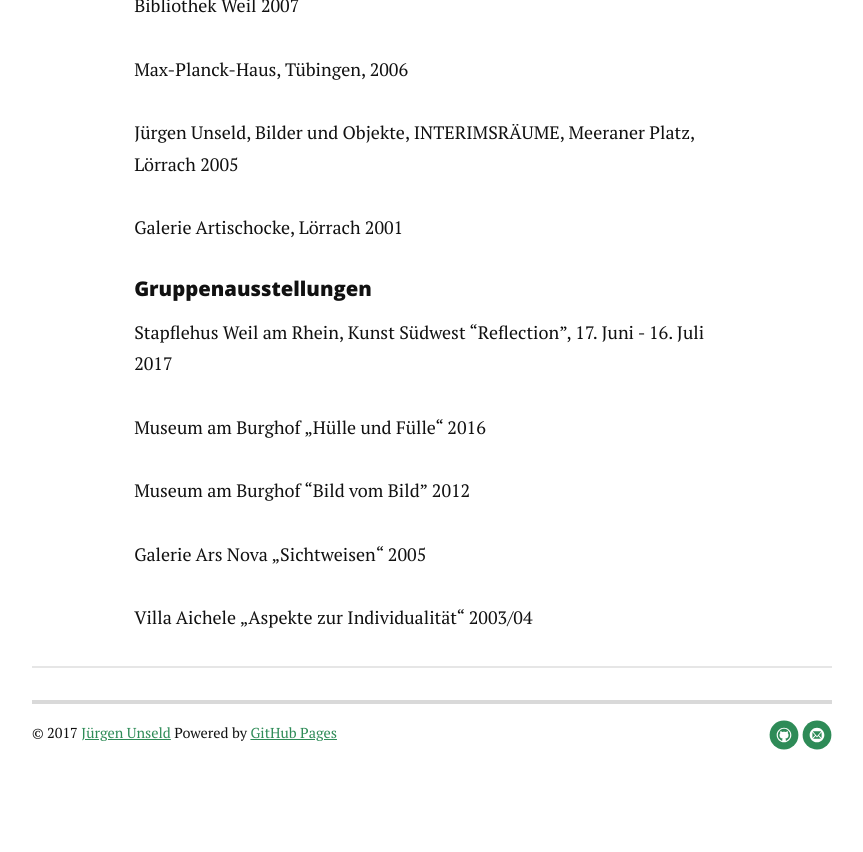
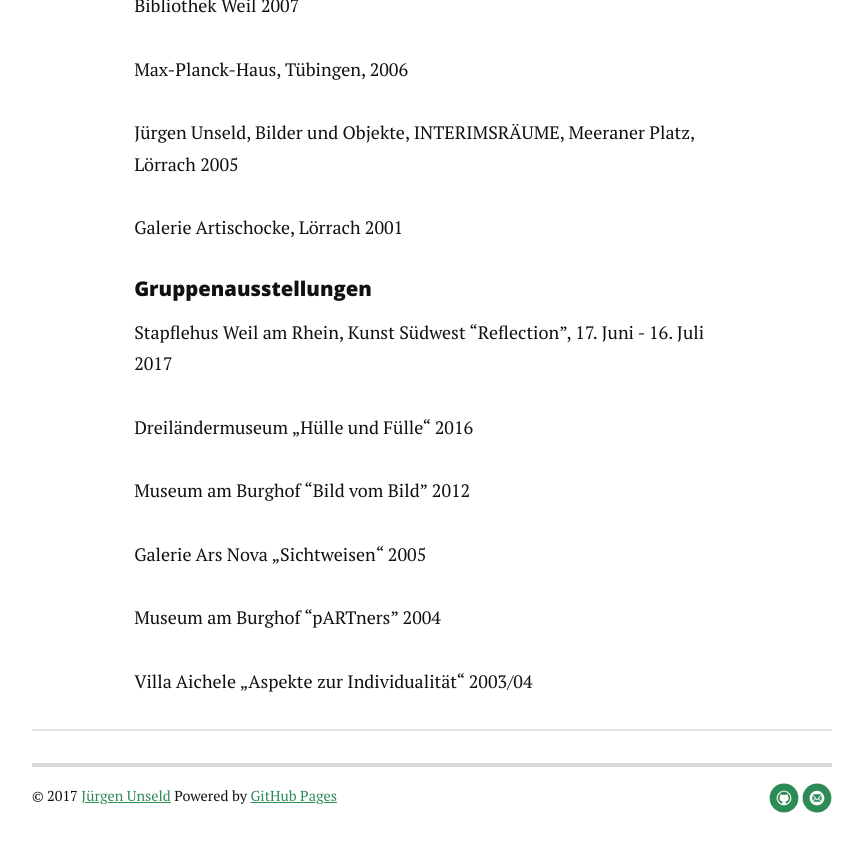
Before and after one commit to jueunseld/jueunseld.github.io, a Jekyll site: the page built from vita.md, in a window 1280 px wide and 900 px high, scrolled down 891 px. Shown: the top 852 px of the window, without its empty margins (208-1071 px from the left). Built offline with Jekyll 4.4.1, drawn with Linux system fonts in a browser that asks for light colours; nearby versions of some CDN libraries.

Commit message:
Update vita.md
Ergänzung 2004

```diff
--- a/vita.md
+++ b/vita.md
@@ -37,10 +37,12 @@
 
 Stapflehus Weil am Rhein, Kunst Südwest "Reflection", 17. Juni - 16. Juli 2017
 
-Museum am Burghof „Hülle und Fülle“ 2016
+Dreiländermuseum „Hülle und Fülle“ 2016
 
 Museum am Burghof "Bild vom Bild" 2012
 
 Galerie Ars Nova „Sichtweisen“ 2005
 
+Museum am Burghof "pARTners" 2004
+
 Villa Aichele „Aspekte zur Individualität“ 2003/04
```
